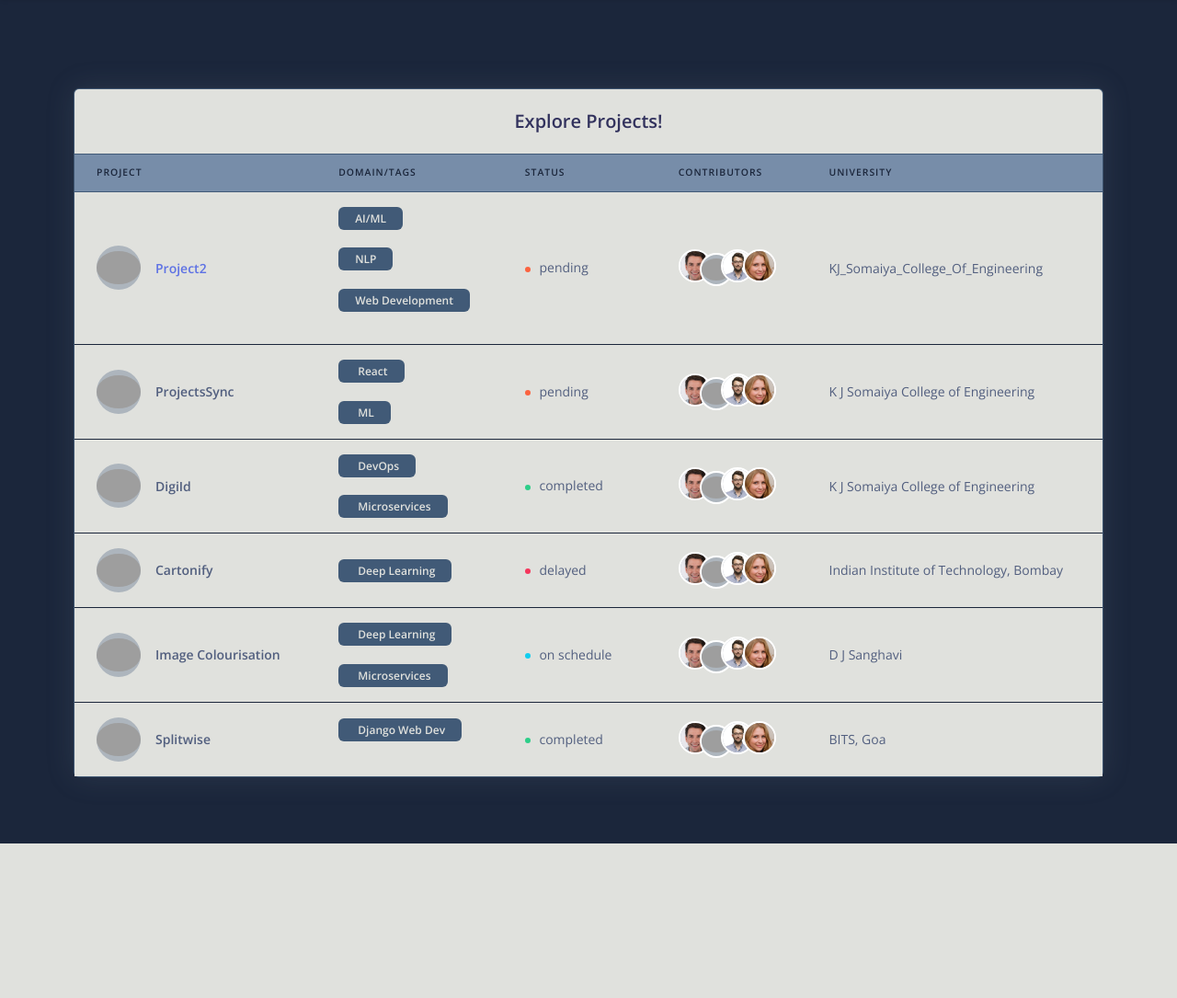
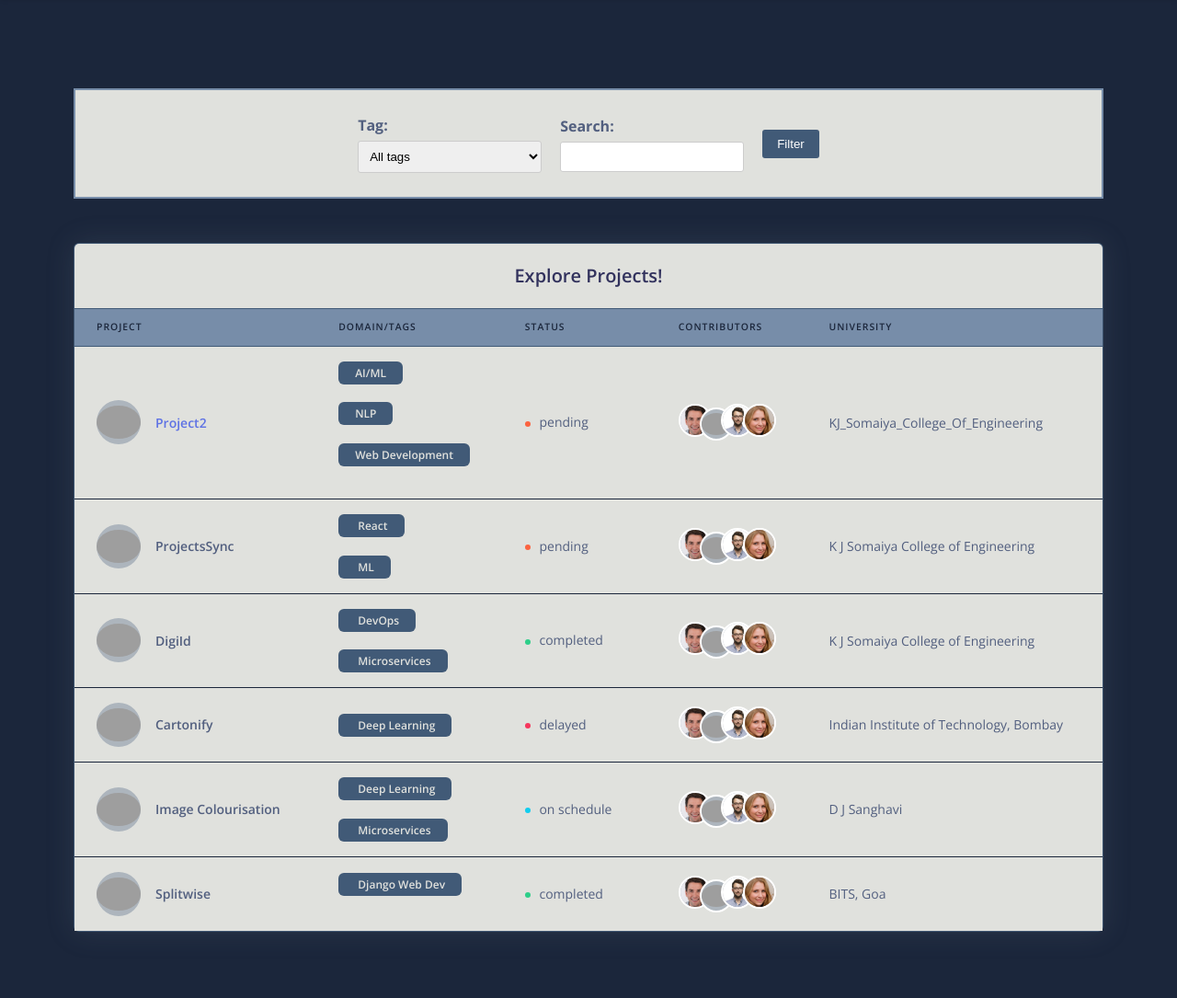
Before and after one commit to AkhilNagar/ProjectSync, a Django app: page /explore/ in a window 1280 px wide. Shown: the part 47-1132 px from the top of the page at 92% size. Before the commit the page ends 964 px from the top, so only its background shows below. Run offline with Django 4.2, Linux system fonts and the light colour scheme; data comes from the database, SQL or seed files in the repository; both versions use the stored data as it was after the commit; grey boxes are pictures that could not be loaded.

Commit message:
Filter of Explore added

```diff
--- a/projectsync/mainapp/forms.py
+++ b/projectsync/mainapp/forms.py
@@ -1,7 +1,13 @@
 from django import forms
-from .models import User
+from .models import User,Tags
+
 class UserForm(forms.ModelForm):
     password = forms.CharField(widget=forms.PasswordInput())
     class Meta():
         model= User
         fields = ('username','email','password')
+
+
+class ProjectFilterForm(forms.Form):
+    tag = forms.ModelChoiceField(queryset = Tags.objects.all(), empty_label="All tags", required=False)
+    search = forms.CharField(max_length=100, required=False)
--- a/projectsync/mainapp/models.py
+++ b/projectsync/mainapp/models.py
@@ -39,7 +39,6 @@ class Project(models.Model):
         return self.name
 
 
-
 class Feed(models.Model):
     project = models.OneToOneField(Project,on_delete=models.CASCADE,default=None)
     message= models.TextField(default=None)
--- a/projectsync/mainapp/views.py
+++ b/projectsync/mainapp/views.py
@@ -1,7 +1,7 @@
 from django.shortcuts import render,redirect
 from django.contrib.auth import get_user_model
 from .models import User, Student, University, Tags, Project
-from .forms import UserForm
+from .forms import UserForm, ProjectFilterForm
 from django.contrib.auth import authenticate,login,logout
 from django.contrib.auth.decorators import login_required
 from django.http import HttpResponse, HttpResponseRedirect
@@ -92,8 +92,34 @@ def user_logout(request):
     return HttpResponseRedirect(reverse('home'))
 
 def explore(request):
-    projects = Project.objects.all()
-    return render(request, 'exploreProjects.html', {'projects' : projects})
+    form = ProjectFilterForm(request.GET)
+    projects = Project.objects.filter(is_approved=True)
+
+    if form.is_valid():
+        tag = form.cleaned_data['tag']
+        search = form.cleaned_data['search']
+
+        if tag:
+            projects = projects.filter(tags=tag)
+
+        if search:
+            projects = projects.filter(name__icontains=search)
+
+    context = {
+        'form': form,
+        'filteredProjects': projects,
+        'tags': Tags.objects.all(),
+    }
+
+    return render(request, 'exploreProjects.html', context)
+
+def filtered_projects(projects, search_query, selected_tag):
+    filtered_projects = []
+    for project in projects:
+        if project.is_approved:
+            if project.name.lower().contains(search_query.lower()) or (selected_tag is project.tags.filter(name=selected_tag).exists()):
+                filtered_projects.append(project)
+    return filtered_projects
 
 # This will be replaced once the upload projects button is created
 def uploadProjects(request):
--- a/projectsync/templates/exploreProjects.html
+++ b/projectsync/templates/exploreProjects.html
@@ -7,10 +7,82 @@
 
     <link rel="stylesheet" href="{% static 'css/explore.css' %}" />
 
+    <style>
+        /* Style the filter container */
+        .filter-container {
+            display: flex;
+            justify-content: center;
+            align-items: center;
+            height: 15vh;
+            border: 2px solid #778DA9;
+            background-color: #E0E1DD;
+        }
+
+        /* Style the filter form */
+.filter-form {
+    display: flex; /* Use flexbox to arrange items horizontally */
+    align-items: center; /* Vertically center items within the form container */
+}
+
+/* Style form groups (label + input/select) */
+.form-group {
+    display: flex;
+    flex-direction: column;
+    margin-right: 10px;
+}
+
+/* Style labels */
+.form-group label {
+    margin-bottom: 5px;
+    font-weight: bold;
+}
+
+/* Style form inputs/select */
+.form-group select,
+.form-group input[type="text"] {
+    padding: 8px;
+    width: 200px;
+    border: 1px solid #ccc;
+    border-radius: 3px;
+    margin-right: 10px; /* Add some space between form elements */
+}
+
+/* Style the filter button */
+.filter-button {
+    padding: 8px 16px;
+    background-color: #415A77;
+    color: #fff;
+    border: none;
+    border-radius: 3px;
+    cursor: pointer;
+}
+
+    </style>
+
   <div class="main-content">
     <div class="container mt-7">
       <!-- Table -->
       <!-- <h2 class="mb-5">Tables Example</h2><div class="row"> -->
+
+        <div class="filter-container">
+            <form method="get" action="" class="filter-form">
+                <br>
+                <div class="form-group">
+                    <label for="{{ form.tag.id_for_label }}">Tag:</label>
+                    {{ form.tag }}
+                </div>
+                <div class="form-group">
+                    <label for="{{ form.search.id_for_label }}">Search:</label>
+                    {{ form.search }}
+                </div>
+                <button type="submit" class="filter-button">Filter</button>
+                <br>
+            </form>
+            <br>
+        </div>
+
+        <br><br>
+
 
         <div class="col">
           <div class="card shadow">
@@ -28,9 +100,9 @@
                     <th scope="col">University</th>
                   </tr>
                 </thead>
+
                 <tbody>
-                    {% for project in projects %}
-                    {% if project.is_approved %}
+                    {% for project in filteredProjects %}
 
                     <tr>
                         <th scope="row">
@@ -74,13 +146,12 @@
                             </div>
                         </td>
                         <td>
-                            <div class=""media-body">
+                            <div class="media-body">
                                 <span class="mb-0 text-sm">{{ project.univ }}</span>
                             </div>
                         </td>
                     </tr>
 
-                    {% endif %}
                     {% endfor %}
                   <tr>
                     <th scope="row">
```
Also changed, not shown: projectsync/db.sqlite3.
